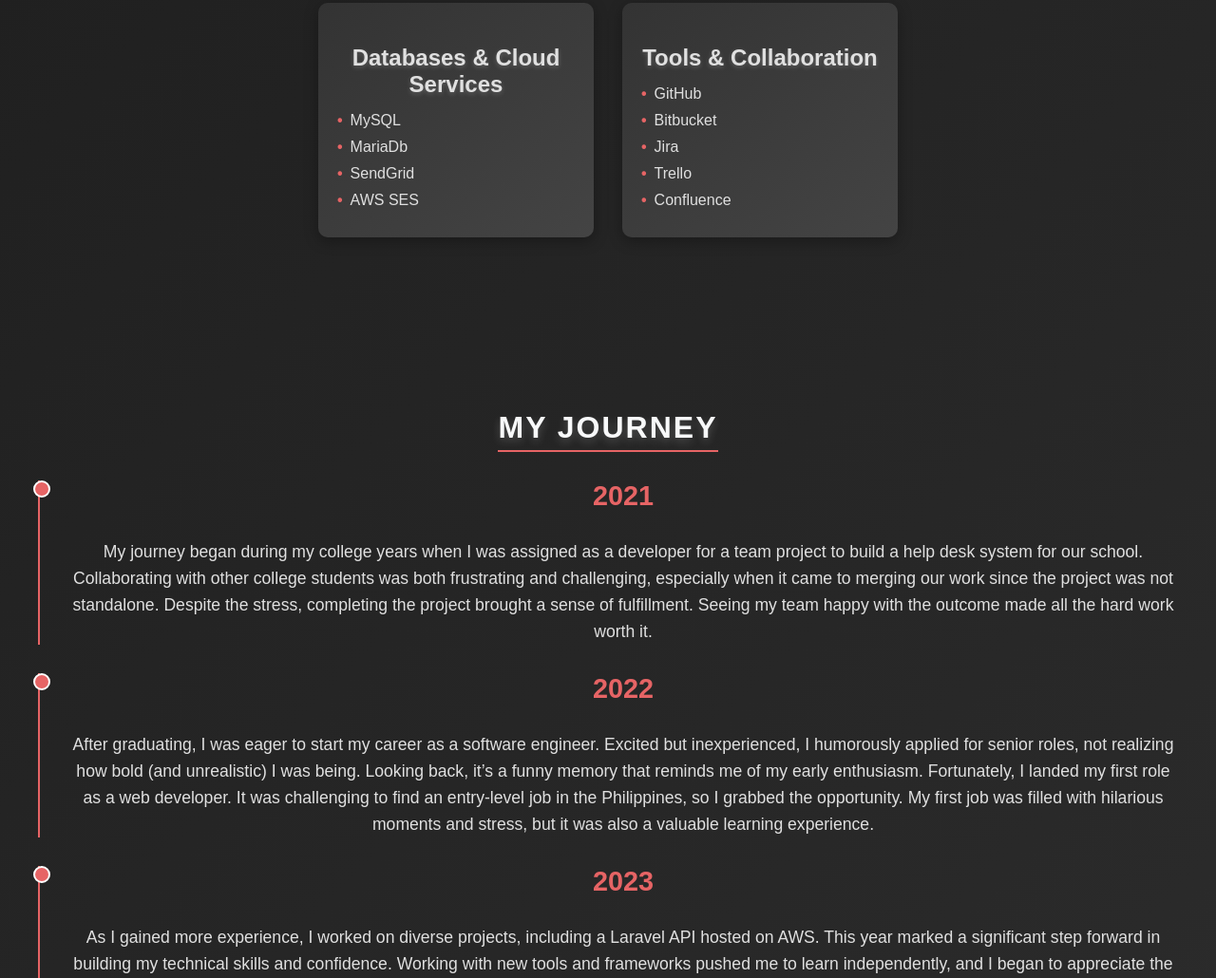
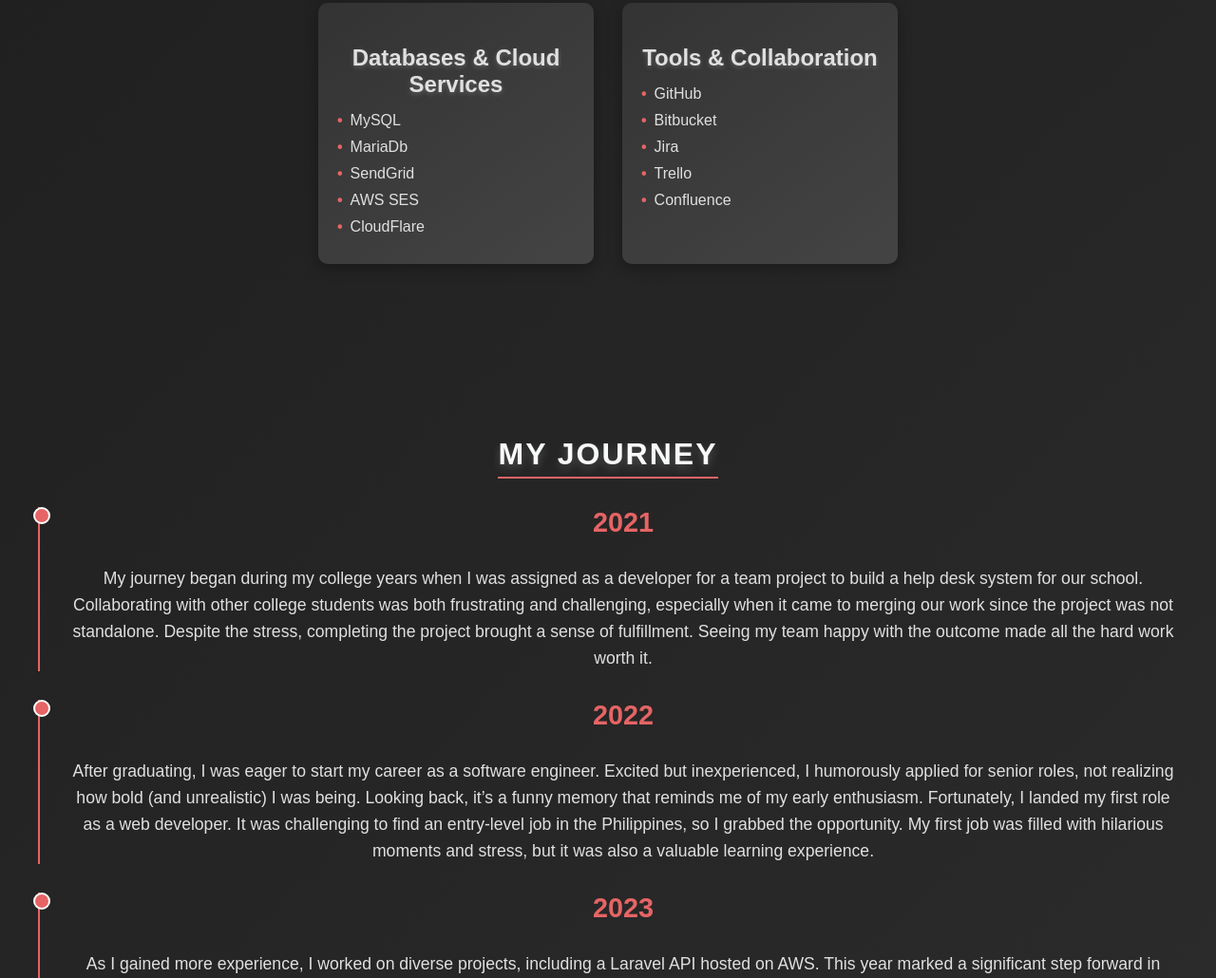
Before and after one commit to doedoe123-boop/portfolio, a plain HTML site: page index.html in a window 1280 px wide. Shown: the part 2154-3184 px from the top of the page at 95% size. Drawn offline with nearby package versions, Linux system fonts and the light colour scheme.

Commit message:
update skills

```diff
--- a/index.html
+++ b/index.html
@@ -185,6 +185,7 @@
                   <li>MariaDb</li>
                   <li>SendGrid</li>
                   <li>AWS SES</li>
+                  <li>CloudFlare</li>
                 </ul>
               </div>
 
```
